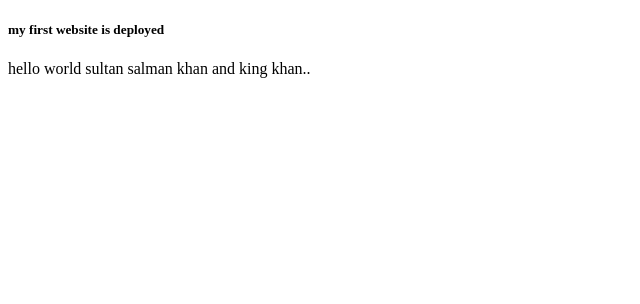
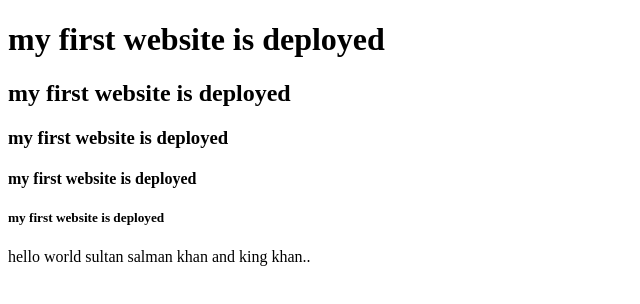
Before and after one commit to salman898/bootcamp2020, a plain HTML site: page index.html in a window 1280 px wide. Shown: the whole page, without its empty margins (0-640 px from the left). Drawn offline with Linux system fonts and the light colour scheme.

Commit message:
new headings index.html

```diff
--- a/index.html
+++ b/index.html
@@ -6,6 +6,10 @@
     <title>bootcamp2020</title>
 </head>
 <body>
+    <h1>my first website is deployed</h1>
+    <h2>my first website is deployed</h2>
+    <h3>my first website is deployed</h3>
+    <h4>my first website is deployed</h4>
     <h5>my first website is deployed</h5>
     hello world sultan salman khan and king khan..
 </body>
```
